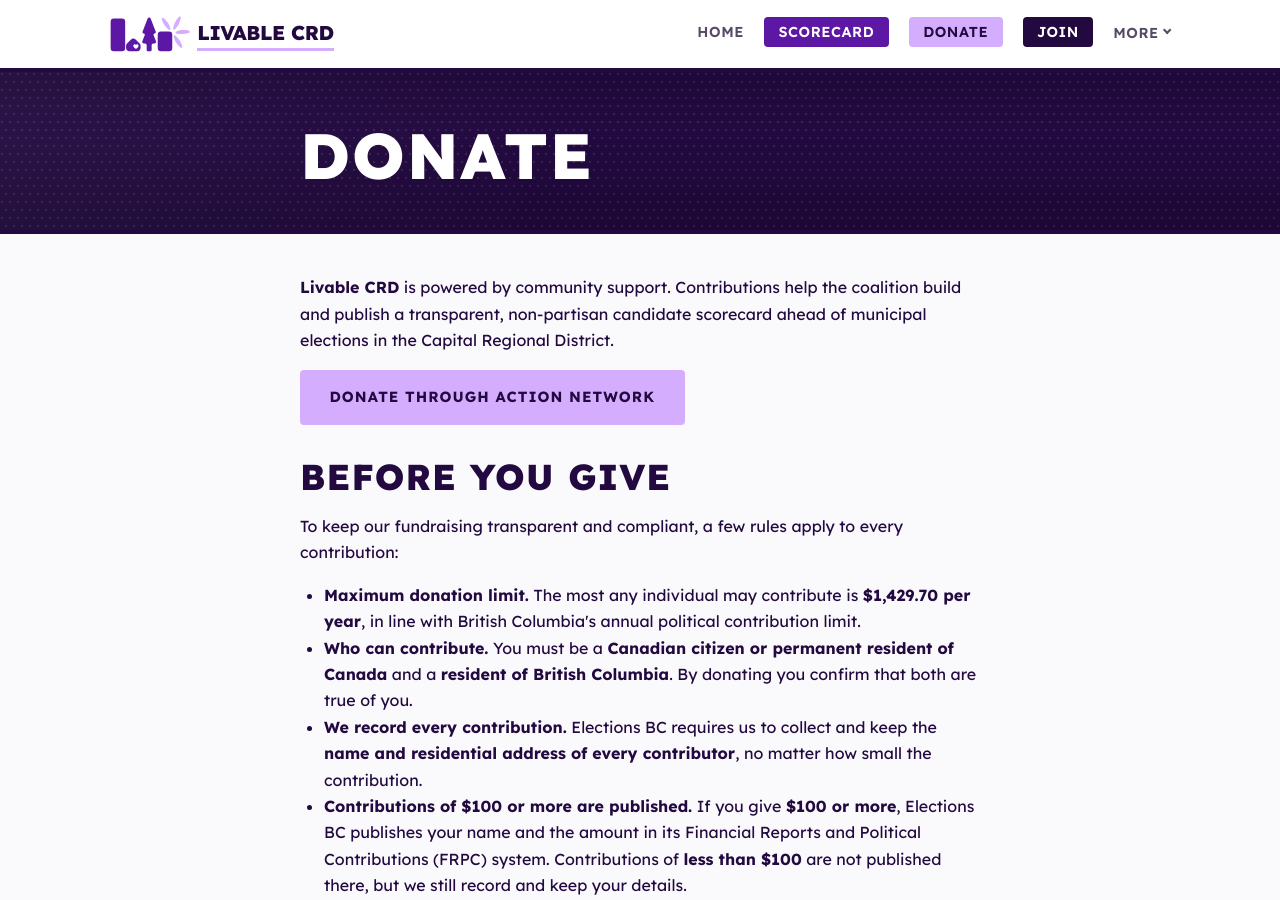
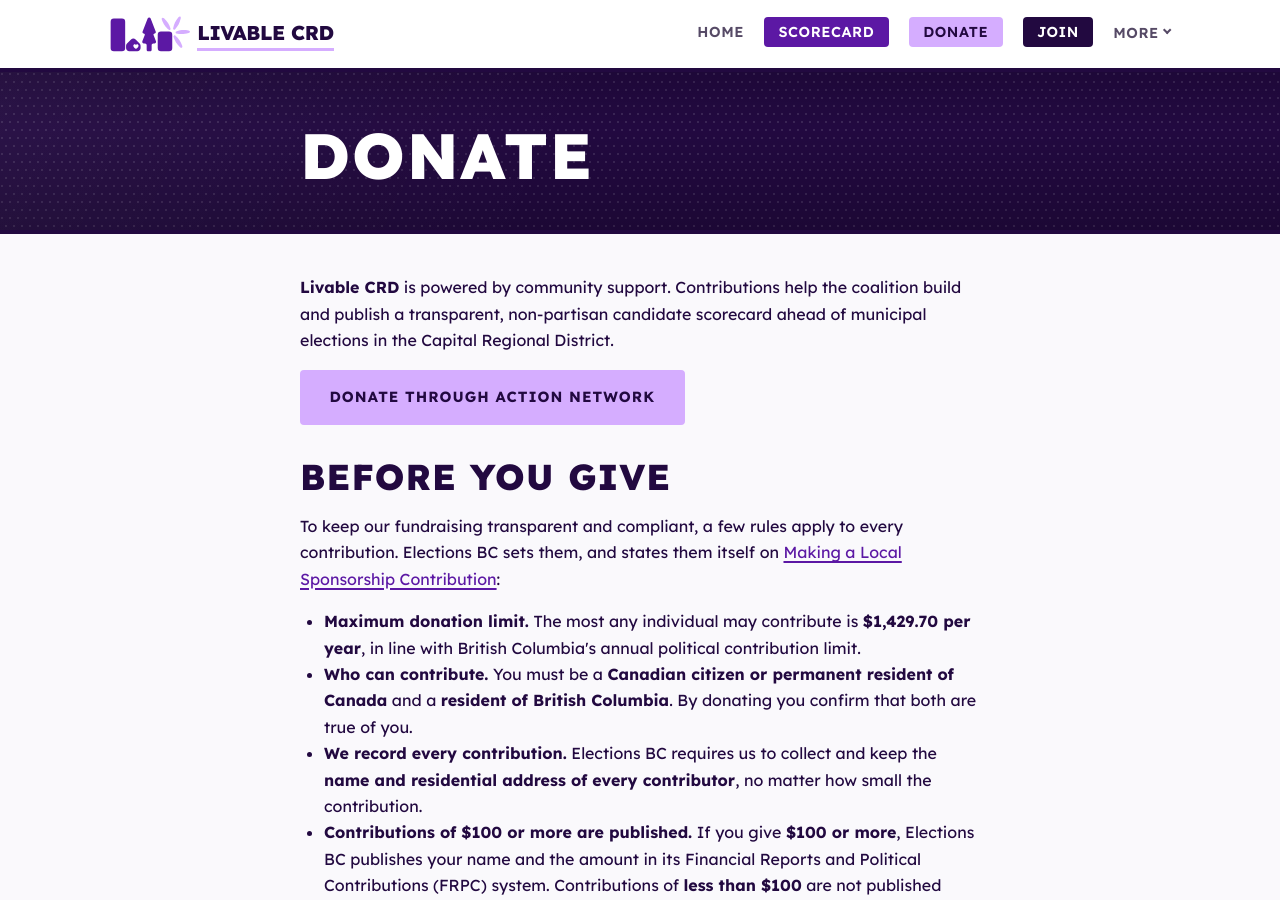
Before and after one commit to LaputanMachines/livable-crd-website, a Jekyll site: the page built from donate.md, in a window 1280 px wide and 900 px high. Built offline with Jekyll 4.4.1, drawn with Linux system fonts in a browser that asks for light colours.

Commit message:
content: link Elections BC's sponsorship contribution page from donate
The preceding commit restated the contribution rules in our own words. Point
at the regulator's own page as well, so a contributor can check the rules at
the source rather than taking our summary for it. Same reasoning as the
sponsor notice, which links Elections BC's third party sponsor guide.

Fetched before linking: the page is live and its wording matches ours on the
$100 publication threshold, the $50 anonymous limit, and eligibility. The
record-keeping requirement is not stated on that page; it came from Elections
BC directly, so the bullet stands on its own rather than citing the link.

New tab because this is a reference consulted alongside the page, not a
destination.

Co-Authored-By: Claude Opus 5 <noreply@anthropic.com>
Claude-Session: https://claude.ai/code/session_01FQq3UbXMaiGwY3raFh8NDc

```diff
--- a/donate.md
+++ b/donate.md
@@ -21,7 +21,8 @@ description: >-
 <h2>Before you give</h2>
 <p>
   To keep our fundraising transparent and compliant, a few rules apply to every
-  contribution:
+  contribution. Elections BC sets them, and states them itself on
+  <a href="https://elections.bc.ca/local-elections/making-a-sponsorship-contribution/" target="_blank" rel="noopener">Making a Local Sponsorship Contribution</a>:
 </p>
 <ul>
   <li>
```
